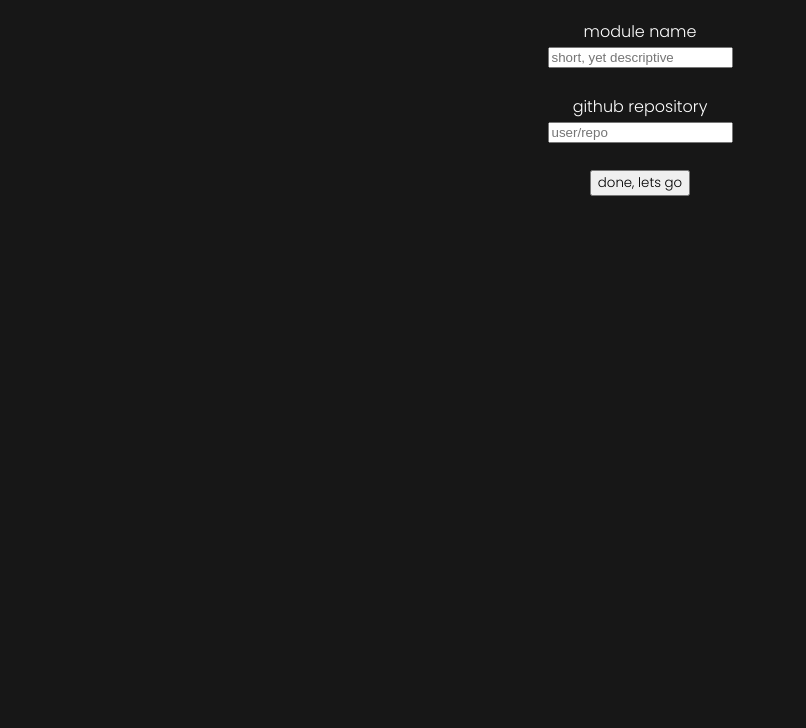
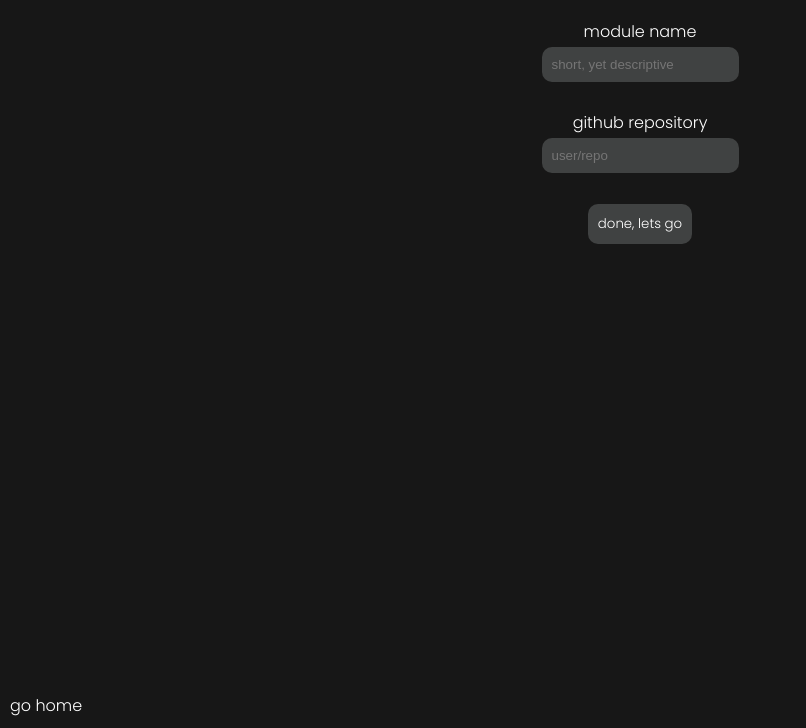
Before and after one commit to raxracks/moduland-old, a website: page views/add_module.html in a window 1280 px wide. Shown: the part 72-800 px from the top of the page, without its empty margins (0-806 px from the left). Drawn offline with Linux system fonts and the light colour scheme.

Commit message:
clean up design

```diff
--- a/static/style.css
+++ b/static/style.css
@@ -25,3 +25,12 @@ a {
     color: white;
     text-decoration: none;
 }
+
+button, input {
+    border-radius: 10px;
+    border: none;
+    background-color:#404242;
+    color: white;
+    padding: 10px;
+    margin: 3px;
+}
--- a/static/versions.js
+++ b/static/versions.js
@@ -12,6 +12,7 @@ function load() {
     const pkg_name = split[split.length - 2];
 
     document.getElementById("module_name").innerText = pkg_name;
+    document.getElementById("back").href = `/pkg/${pkg_name}`;
 
     fetch(`/fetch_versions/${pkg_name}`).then(response => {
         response.json().then(tags => {
--- a/views/add_module.html
+++ b/views/add_module.html
@@ -18,6 +18,12 @@
         <br><br>
         <button onclick="submit()">done, lets go</button>
     </center>
+
+    <footer>
+        <a class="no-decoration" href="/">
+            go home
+        </a>
+    </footer>
 </body>
 
 </html>
```
Also changed, not shown: views/versions.html (+1 -0 lines).
